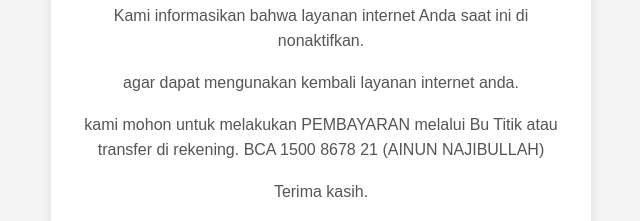
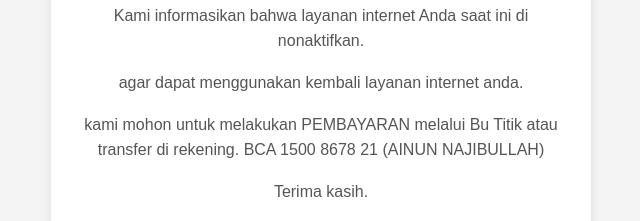
Before and after one commit to zulhel/web-isolir, a plain HTML site: page index.html in a window 1280 px wide. Shown: the part 456-677 px from the top of the page, 319-959 px from the left. Drawn offline with Linux system fonts and the light colour scheme.

Commit message:
Update index.html

```diff
--- a/index.html
+++ b/index.html
@@ -86,7 +86,7 @@
             Kami informasikan bahwa layanan internet Anda saat ini di nonaktifkan.
         </p>
         <p>
-            agar dapat mengunakan kembali layanan internet anda.
+            agar dapat menggunakan kembali layanan internet anda.
         </p>
         <p>
             kami mohon untuk melakukan PEMBAYARAN melalui Bu Titik atau transfer di rekening.
```
